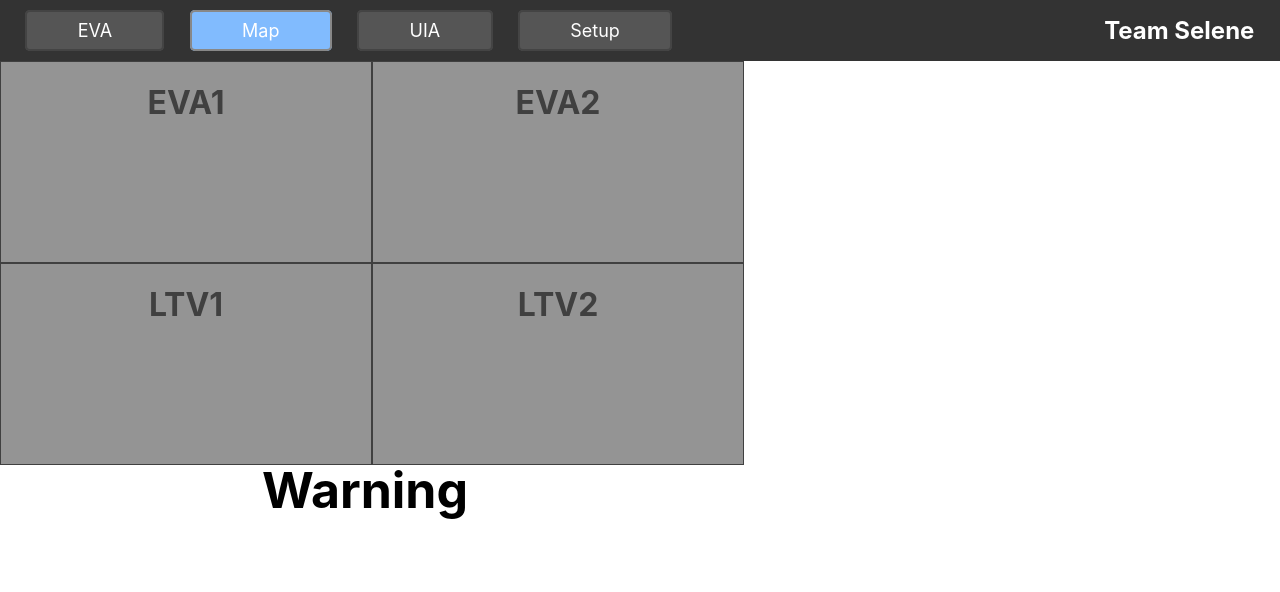
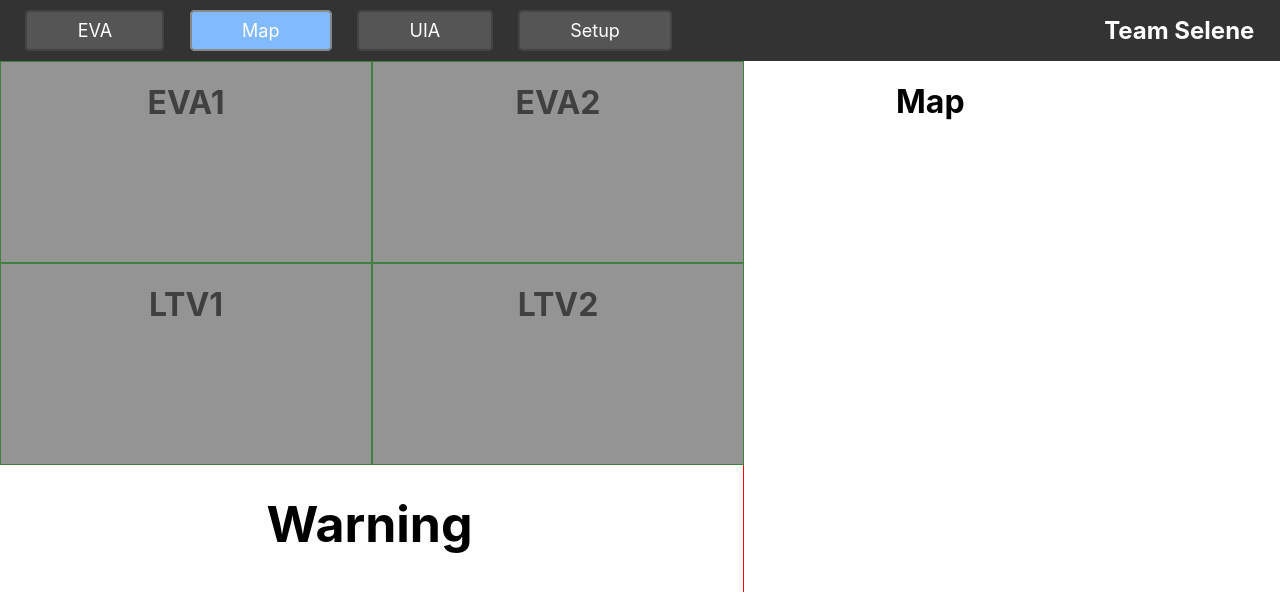
Before and after one commit to coolD9/Selene-in-SUITS, a React (Create React App) app in the folder User_Interface/UI_Main/client/: page /map in a window 1280 px wide. Shown: the top 592 px of the page. Built offline with nearby package versions, Linux system fonts and the light colour scheme.

Commit message:
Changed layout to flex layout, added map and fixed warning sections

```diff
--- a/User_Interface/UI_Main/client/src/components/Map.js
+++ b/User_Interface/UI_Main/client/src/components/Map.js
@@ -16,21 +16,22 @@ import "./css/MapCSS.css";
  */
 function Map() {
   return (
-    <div>
+    <div className="body">
+      <div className="LeftContainer">
         <div className="ParentContainerEVA">
-        <div className="EVA" id="container3">
+          <div className="EVA" id="container1">
             <h1>EVA1</h1>
           </div>
-        <div className="EVA" id="container4">
+          <div className="EVA" id="container2">
             <h1>EVA2</h1>
           </div>
         </div>
 
         <div className="ParentContainerLTV">
-        <div className="LTV" id="container1">
+          <div className="LTV" id="container3">
             <h1>LTV1</h1>
           </div>
-        <div className="LTV" id="container2">
+          <div className="LTV" id="container4">
             <h1>LTV2</h1>
           </div>
         </div>
@@ -39,6 +40,11 @@ function Map() {
           <h1>Warning</h1>
         </div>
       </div>
+
+      <div className="mapcontainer">
+        <h1 id="map">Map</h1>
+      </div>
+    </div>
   );
 }
 
--- a/User_Interface/UI_Main/client/src/components/css/MapCSS.css
+++ b/User_Interface/UI_Main/client/src/components/css/MapCSS.css
@@ -1,7 +1,16 @@
+.body {
+  width: 100%;
+  display: flex;
+}
+
+.LeftContainer {
+  width: 70%;
+}
+
 .LTV {
-  border: 1px solid black;
+  border: 1px solid green;
   width: 370px;
-  height: 200px;
+  height: 25vh;
   background-color: darkgray;
   filter: contrast(50%);
 }
@@ -13,9 +22,9 @@
 }
 
 .EVA {
-  border: 1px solid black;
+  border: 1px solid green;
   width: 370px;
-  height: 200px;
+  height: 25vh;
   background-color: darkgray;
   filter: contrast(50%);
 }
@@ -26,9 +35,17 @@
   text-align: center;
 }
 
-.WarningContainer h1 {
-  font-size: 50px;
-  width: 740px;
-  text-align: center;
+.WarningContainer {
+  display: flex;
+  justify-content: center;
+  font-size: 25px;
+  width: 747px;
+  height: 42vh;
   margin: -5px;
+  border: 1px solid red;
 }
+
+.mapcontainer {
+  width: 30%;
+  height: 100%;
+}
```
Lines whose indentation alone changed are shown as unchanged.
